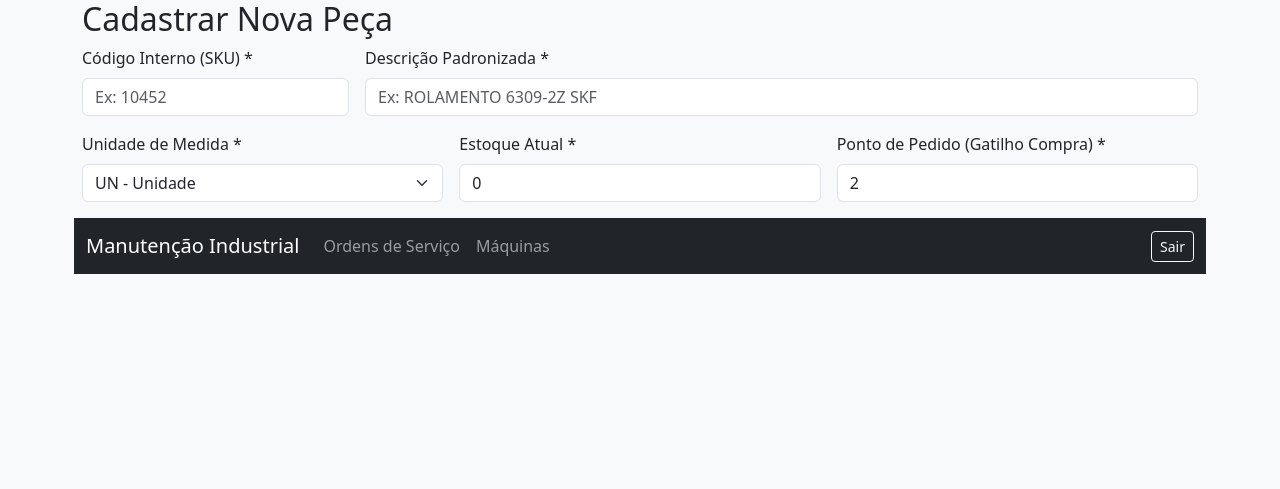
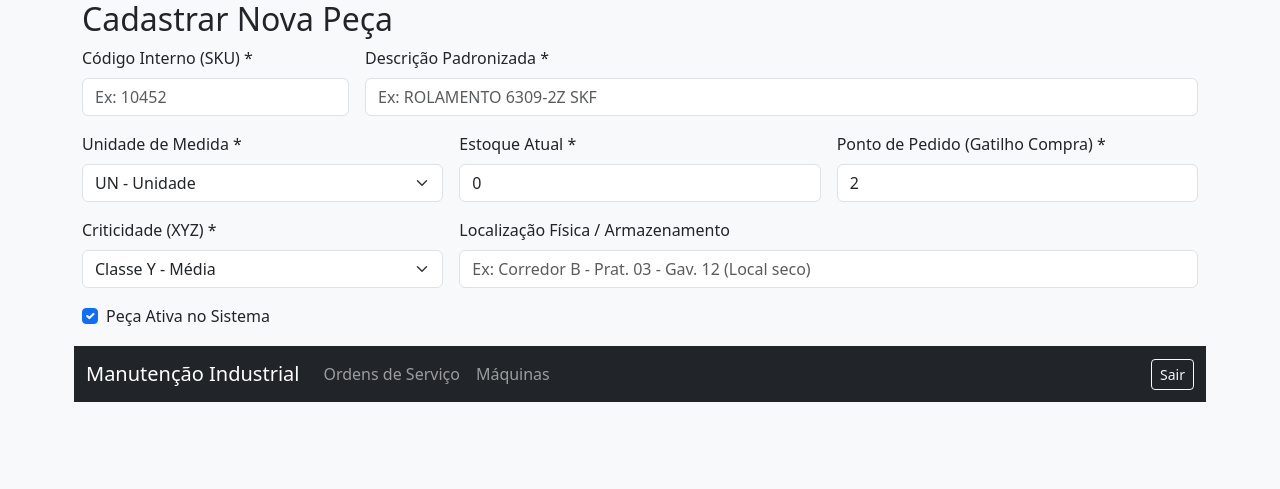
Before and after one commit to Pi-Taya/Manutencao_Industrial_SENAI, a Laravel app: page /pecas/create in a window 1280 px wide. Shown: the top 489 px of the page. Run offline with Laravel 12, Linux system fonts and the light colour scheme; a user stored in the database is signed in; data comes from the database, SQL or seed files in the repository.

Commit message:
Update create.blade.php

```diff
--- a/resources/views/pecas/create.blade.php
+++ b/resources/views/pecas/create.blade.php
@@ -39,3 +39,24 @@
                 <label class="form-label">Ponto de Pedido (Gatilho Compra) *</label>
                 <input type="number" name="ponto_pedido" class="form-control" value="2" min="0" required>
             </div>
+
+            <div class="col-md-4">
+                <label class="form-label">Criticidade (XYZ) *</label>
+                <select name="criticidade" class="form-select" required>
+                    <option value="X">Classe X - Alta (Crítica)</option>
+                    <option value="Y" selected>Classe Y - Média</option>
+                    <option value="Z">Classe Z - Baixa</option>
+                </select>
+            </div>
+
+            <div class="col-md-8">
+                <label class="form-label">Localização Física / Armazenamento</label>
+                <input type="text" name="localizacao" class="form-control" placeholder="Ex: Corredor B - Prat. 03 - Gav. 12 (Local seco)" maxlength="80">
+            </div>
+
+            <div class="col-12">
+                <div class="form-check">
+                    <input class="form-check-input" type="checkbox" name="status" id="status" checked>
+                    <label class="form-check-label" for="status">Peça Ativa no Sistema</label>
+                </div>
+            </div>
```
